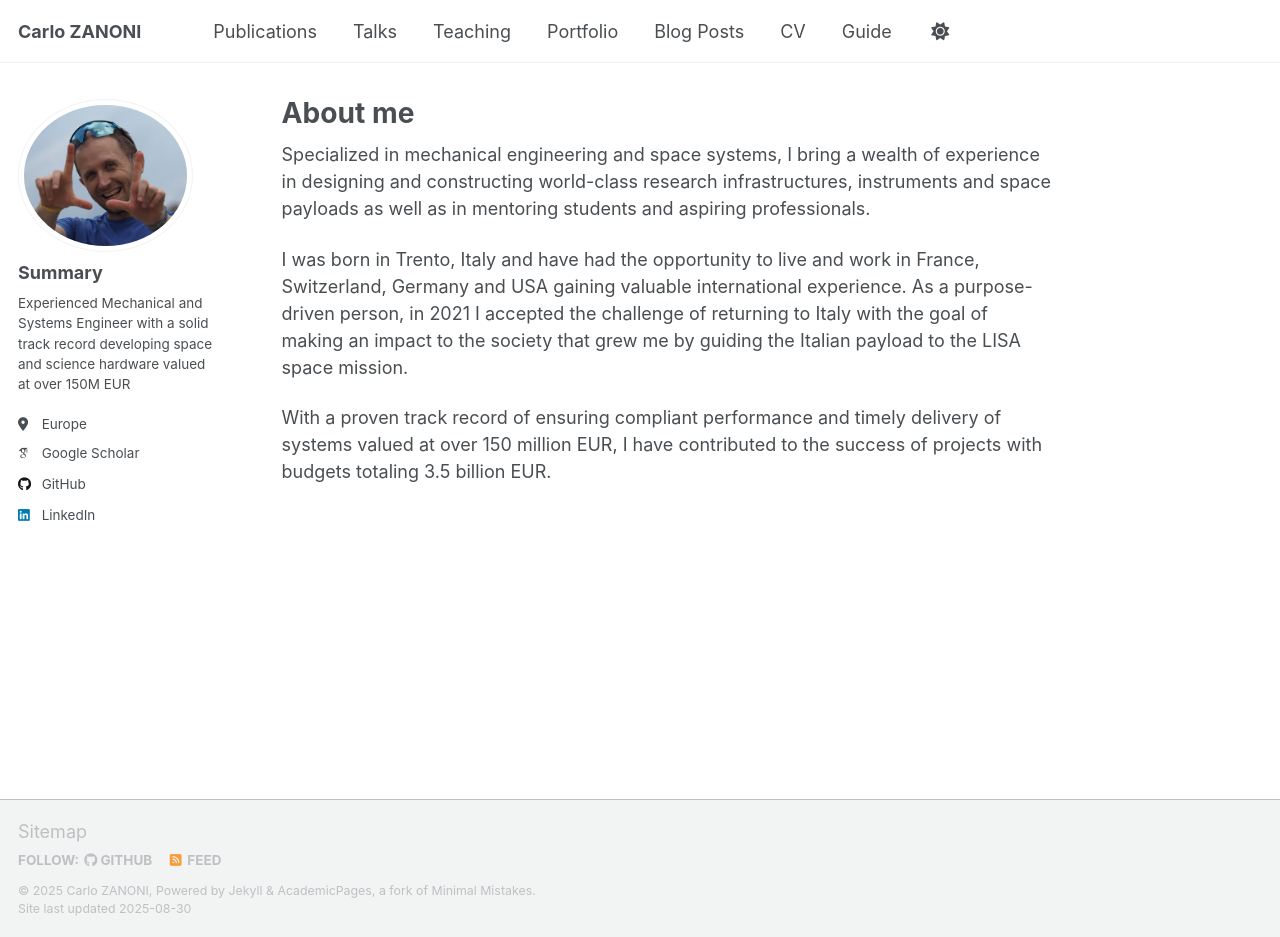
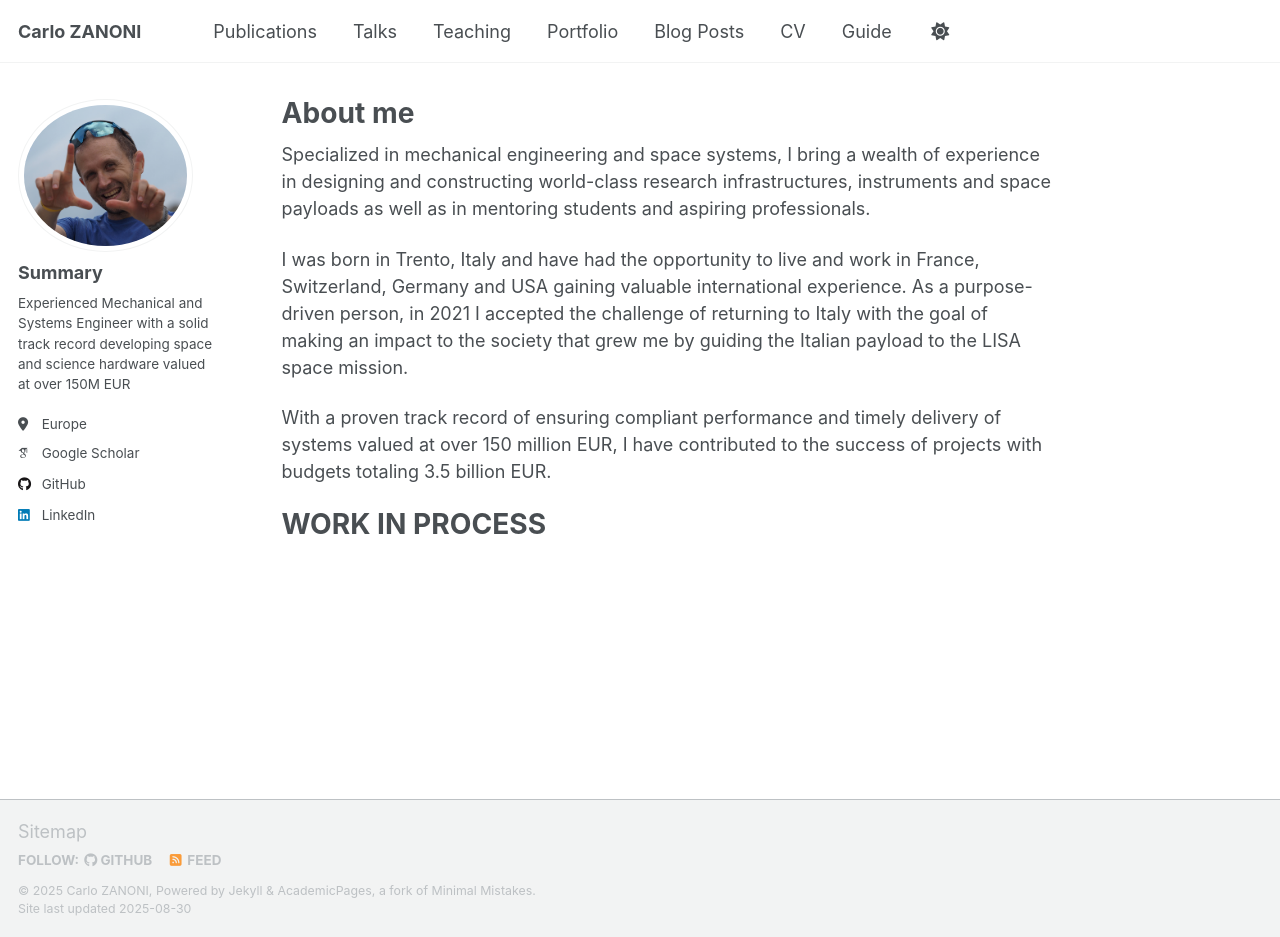
Before and after one commit to carlozanoni/carlozanoni.github.io, a Jekyll site: the page built from _pages/about.md, in a window 1280 px wide and 937 px high. Built offline with Jekyll 4.4.1, drawn with Linux system fonts in a browser that asks for light colours; some web fonts are replaced; a script that is not in the unit is left out.

Commit message:
Update about.md

```diff
--- a/_pages/about.md
+++ b/_pages/about.md
@@ -13,3 +13,7 @@ Specialized in mechanical engineering and space systems, I bring a wealth of exp
 I was born in Trento, Italy and have had the opportunity to live and work in France, Switzerland, Germany and USA gaining valuable international experience. As a purpose-driven person, in 2021 I accepted the challenge of returning to Italy with the goal of making an impact to the society that grew me by guiding the Italian payload to the LISA space mission.
 
 With a proven track record of ensuring compliant performance and timely delivery of systems valued at over 150 million EUR, I have contributed to the success of projects with budgets totaling 3.5 billion EUR.
+
+
+WORK IN PROCESS
+====
```
